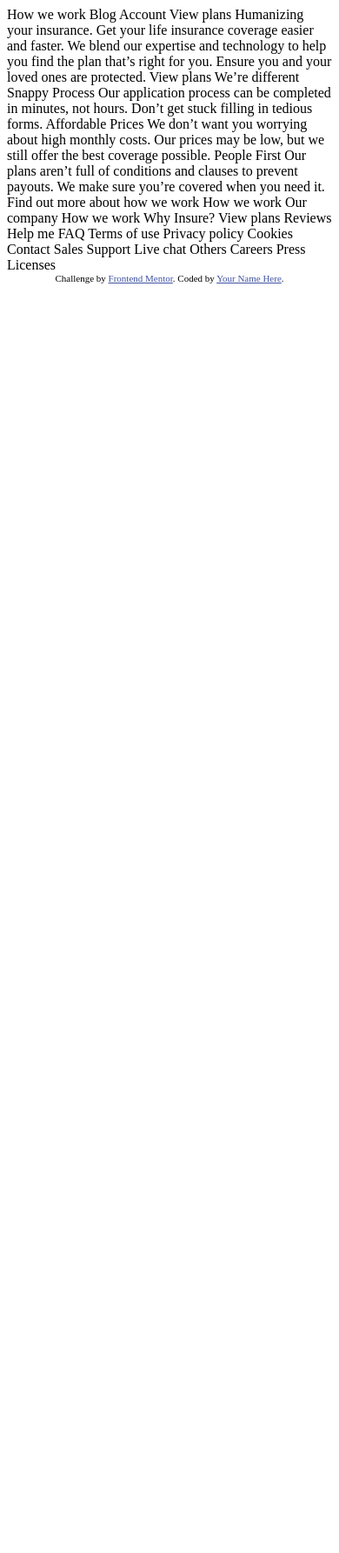
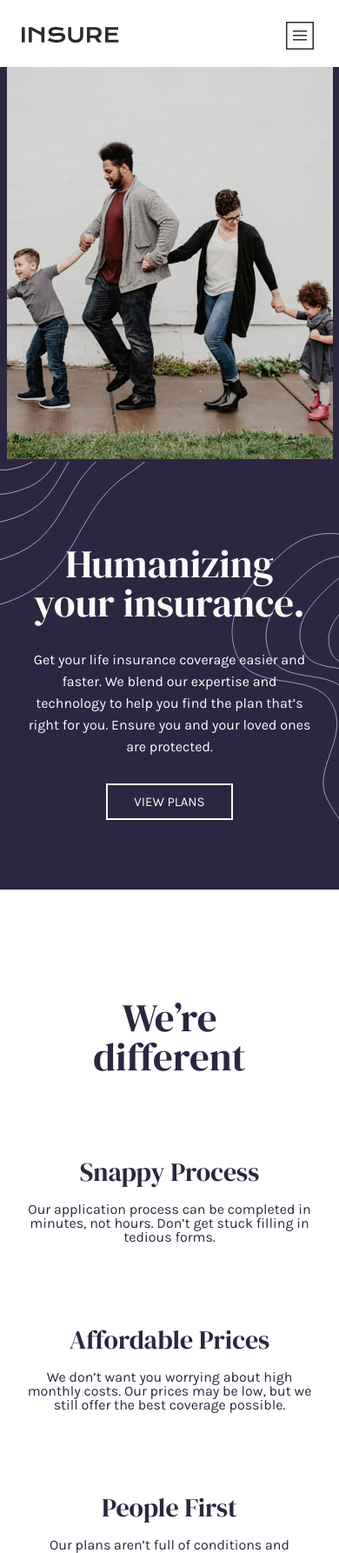
Before and after one commit to IsisFraga/insure-landing-page, a plain HTML site: page index.html in a window 390 px wide. Shown: the top 1786 px of the page at 87% size. Before the commit the page ends 844 px from the top, so only its background shows below. Drawn offline with Linux system fonts and the light colour scheme.

Commit message:
mobile version

```diff
--- /dev/null
+++ b/CSS/reset.css
@@ -0,0 +1,47 @@
+/* http://meyerweb.com/eric/tools/css/reset/
+   v2.0 | 20110126
+   License: none (public domain)
+*/
+html, body, div, span, applet, object, iframe,
+h1, h2, h3, h4, h5, h6, p, blockquote, pre,
+a, abbr, acronym, address, big, cite, code,
+del, dfn, em, img, ins, kbd, q, s, samp,
+small, strike, strong, sub, sup, tt, var,
+b, u, i, center,
+dl, dt, dd, ol, ul, li,
+fieldset, form, label, legend,
+table, caption, tbody, tfoot, thead, tr, th, td,
+article, aside, canvas, details, embed,
+figure, figcaption, footer, header, hgroup,
+menu, nav, output, ruby, section, summary,
+time, mark, audio, video {
+  margin: 0;
+  padding: 0;
+  border: 0;
+  font-size: 100%;
+  font: inherit;
+  vertical-align: baseline;
+}
+/* HTML5 display-role reset for older browsers */
+article, aside, details, figcaption, figure,
+footer, header, hgroup, menu, nav, section {
+  display: block;
+}
+body {
+  line-height: 1;
+}
+ol, ul {
+  list-style: none;
+}
+blockquote, q {
+  quotes: none;
+}
+blockquote:before, blockquote:after,
+q:before, q:after {
+  content: '';
+  content: none;
+}
+table {
+  border-collapse: collapse;
+  border-spacing: 0;
+}
--- /dev/null
+++ b/CSS/style.css
@@ -0,0 +1,121 @@
+*{
+    box-sizing: border-box;
+    margin: 0;
+    padding: 0;
+}
+
+body {
+    width: 100%;
+    height: 100%;
+    font-family: 'Karla', sans-serif;
+    background-color:  #fff;
+    margin: 0;
+}
+
+main {
+    width: 100%;
+    display: flex;
+    flex-wrap: wrap;
+    align-items: center;
+    text-align: center;
+}
+
+header {
+    width: 100%;
+    height: 100%;
+    display: flex;
+    justify-content: space-between;
+    margin: 25px;
+}
+
+h1 {
+    padding-top: 6px;
+}
+
+.dropbtn {
+    background: none;
+    position: absolute;
+    border: none;
+    padding-left: 20%;
+}
+
+.nav {
+    display: none;
+    list-style-type: none;
+}
+
+.txt-img {
+    background: hsl(256, 26%, 20%);
+    color: hsl(0, 0%, 98%);
+}
+
+.humanizing-txt {
+    background: url(/images/bg-pattern-intro-left-mobile.svg), url(/images/bg-pattern-intro-right-mobile.svg);
+    background-repeat: no-repeat;
+    background-position: top left, bottom right;
+    margin-bottom: 80px;
+}
+
+
+h2 {
+    font-family: 'DM Serif Display', serif;
+    font-size: 45px;
+    font-weight: 400;
+    padding: 95px 30px 0 30px;
+}
+
+.white-txt {
+    line-height: 25px;
+    padding: 30px;
+    font-size: 16px;
+    font-weight: 400;
+}
+
+.btn {
+    background-color:  hsl(256, 26%, 20%);
+    border: 2px solid hsl(0, 0%, 98%);
+    font-family: 'Karla', sans-serif;
+    font-size: 15px;
+    color: hsl(0, 0%, 98%);
+    text-transform: uppercase;
+    padding: 10px 30px;
+    cursor: pointer;
+}
+
+.btn:hover {
+    background-color: hsl(0, 0%, 98%);
+    color: hsl(256, 26%, 20%);
+}
+
+.txt-icons {
+    text-align: center;
+    color: hsl(256, 26%, 20%);
+    margin: 30px;
+
+}
+
+h3 {
+    font-family: 'DM Serif Display', serif;
+    font-size: 30px;
+    font-weight: 400;
+    padding: 95px 30px 20px 30px;
+}
+
+/* footer */
+
+footer {
+    width: 100%;
+    text-align: center;
+}
+
+.footer-list {
+    padding: 20px;
+}
+
+.attribution {
+    font-size: 11px;
+    text-align: center;
+}
+.attribution a {
+     color: hsl(228, 45%, 44%);
+    }
--- a/index.html
+++ b/index.html
@@ -5,81 +5,155 @@
   <meta name="viewport" content="width=device-width, initial-scale=1.0"> <!-- displays site properly based on user's device -->
 
   <link rel="icon" type="image/png" sizes="32x32" href="./images/favicon-32x32.png">
+  <link href="https://fonts.googleapis.com/css2?family=DM+Serif+Display&display=swap" rel="stylesheet">
+  <link href="https://fonts.googleapis.com/css2?family=Karla:wght@400;700&display=swap" rel="stylesheet">
+  <link rel="stylesheet" href="CSS/reset.css">
+  <link rel="stylesheet" href="CSS/style.css">
 
   <title>Frontend Mentor | Insure landing page</title>
-
-  <!-- Feel free to remove these styles or customise in your own stylesheet 👍 -->
-  <style>
-    .attribution { font-size: 11px; text-align: center; }
-    .attribution a { color: hsl(228, 45%, 44%); }
-  </style>
 </head>
 <body>
-
-  How we work
-  Blog
-  Account
-  View plans
-
+  <main>
+    <header>
+      <h1>
+        <img src="/images/logo.svg" alt="Insure logo">
+      </h1>
+      <div class="menu-icon">
+        <button type="image" class="dropbtn">
+          <img src="/images/icon-hamburger.svg" alt="menu drop button">
+        </button>
+      </div>
+      <nav class="menu">
+        <ul class="nav">
+          <li>
+           <a href="#">How we work</a>
+          </li>
+          <li>
+            <a href="#">Blog</a>
+          </li>
+          <li>
+            <a href="#">Account</a>
+          </li>
+          <li>
+            <a href="#">View plans</a>
+          </li>
+        </ul>
+      </nav>
+    </header>
+    <section class="txt-img">
+      <img src="/images/image-intro-mobile.jpg" alt="Man and woman holding hands with a boy and a girl">
+      <div class="humanizing-txt">
+        <h2>
           Humanizing your insurance.
-
+        </h2>
+        <p class="white-txt">
           Get your life insurance coverage easier and faster. We blend our expertise
           and technology to help you find the plan that’s right for you. Ensure you
           and your loved ones are protected.
+        </p>
+      <button class="btn">
+        View plans
+      </button>
+      </div>
+    </section>
+    <section class="txt-icons">
+      <h2>
+        We’re different
+      </h2>
 
-  View plans
-
-  We’re different
-
+      <h3>
         Snappy Process
+      </h3>
 
       Our application process can be completed in minutes, not hours. Don’t get
       stuck filling in tedious forms.
 
+      <h3>
         Affordable Prices
+      </h3>
 
       We don’t want you worrying about high monthly costs. Our prices may be low,
       but we still offer the best coverage possible.
 
+      <h3>
         People First
+      </h3>
+
 
       Our plans aren’t full of conditions and clauses to prevent payouts. We make
       sure you’re covered when you need it.
 
-  Find out more about how we work
+      <h2>Find out more about how we work</h2>
 
+      <button class="btn">
         How we work
-
-  Our company
-
-  How we work
-  Why Insure?
-  View plans
-  Reviews
-
-  Help me
-
-  FAQ
-  Terms of use
-  Privacy policy
-  Cookies
-
-  Contact
-
-  Sales
-  Support
-  Live chat
-
-  Others
-
-  Careers
-  Press
-  Licenses
+      </button>
+    </section>
 
 
+    <footer>
+        <ul class="footer-list">
+          Our company
+          <li>
+            <a href="#">How we work</a>
+          </li>
+          <li>
+            <a href="#">Why Insure?</a>
+          </li>
+          <li>
+            <a href="#">View plans</a>
+           </li>
+           <li>
+            <a href="#">Reviews</a>
+           </li>
+        </ul>
+
+        <ul class="footer-list">
+          Help me
+          <li>
+            <a href="#">FAQ</a>
+          </li>
+          <li>
+            <a href="#">Terms of use</a>
+          </li>
+          <li>
+            <a href="#">Privacy policy</a>
+          </li>
+          <li>
+            <a href="#">Cookies</a>
+          </li>
+        </ul>
+
+        <ul class="footer-list">
+          Contact
+          <li>
+            <a href="#">Sales</a>
+          </li>
+          <li>
+            <a href="#">Support</a>
+          </li>
+          <li>
+            <a href="#">Live chat</a>
+          </li>
+        </ul>
+
+        <ul class="footer-list">
+          Others
+          <li>
+            <a href="#">Careers</a>
+          </li>
+          <li>
+            <a href="#">Press</a>
+          </li>
+          <li>
+            <a href="#">Licenses</a>
+          </li>
+        </ul>
       <div class="attribution">
         Challenge by <a href="https://www.frontendmentor.io?ref=challenge" target="_blank">Frontend Mentor</a>.
-    Coded by <a href="#">Your Name Here</a>.
+        Coded by <a href="https://www.linkedin.com/in/isis-fraga/">Isis Fraga</a>.
       </div>
+    </footer>
+  </main>
 </body>
 </html>
```
Lines whose indentation alone changed are shown as unchanged.
